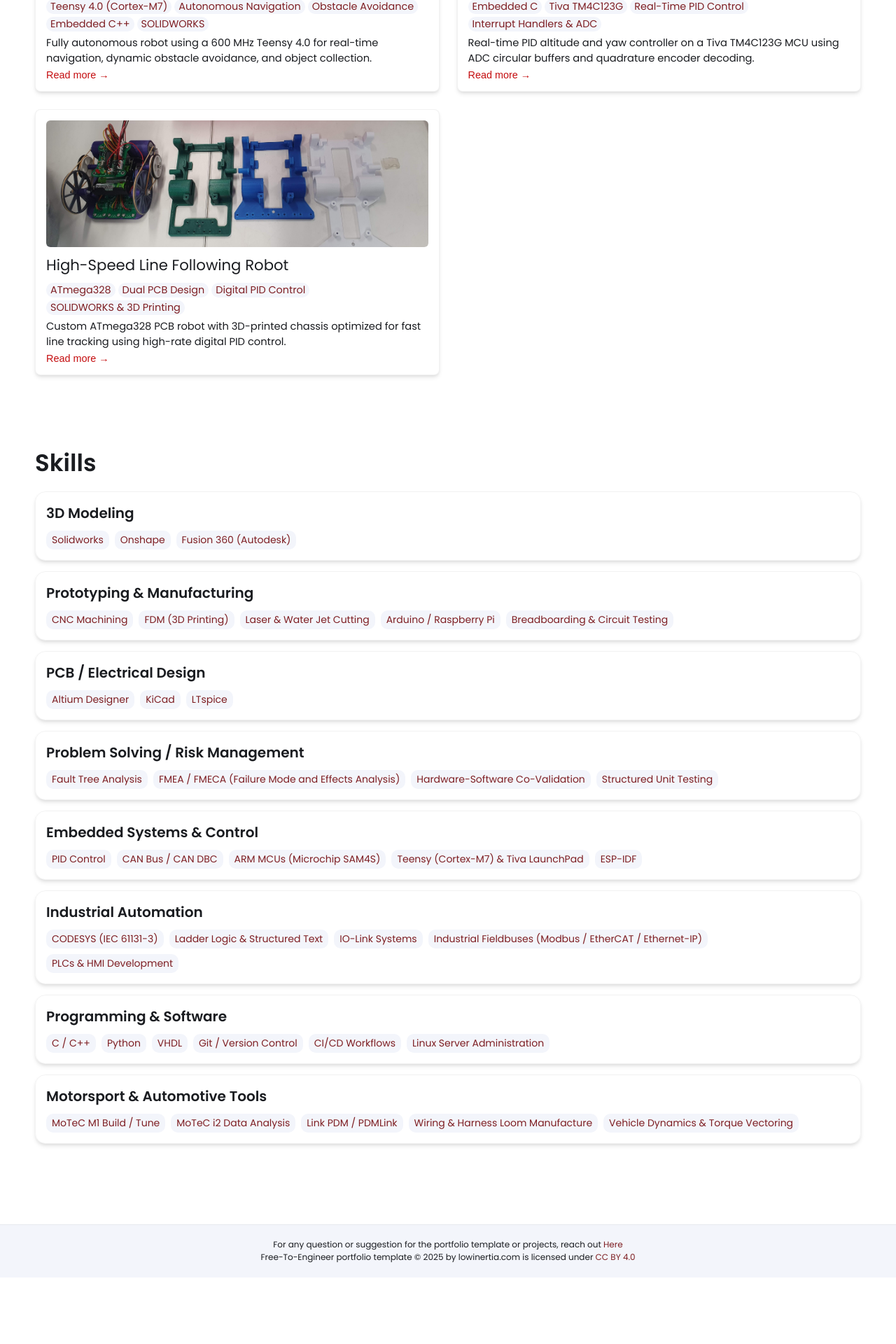
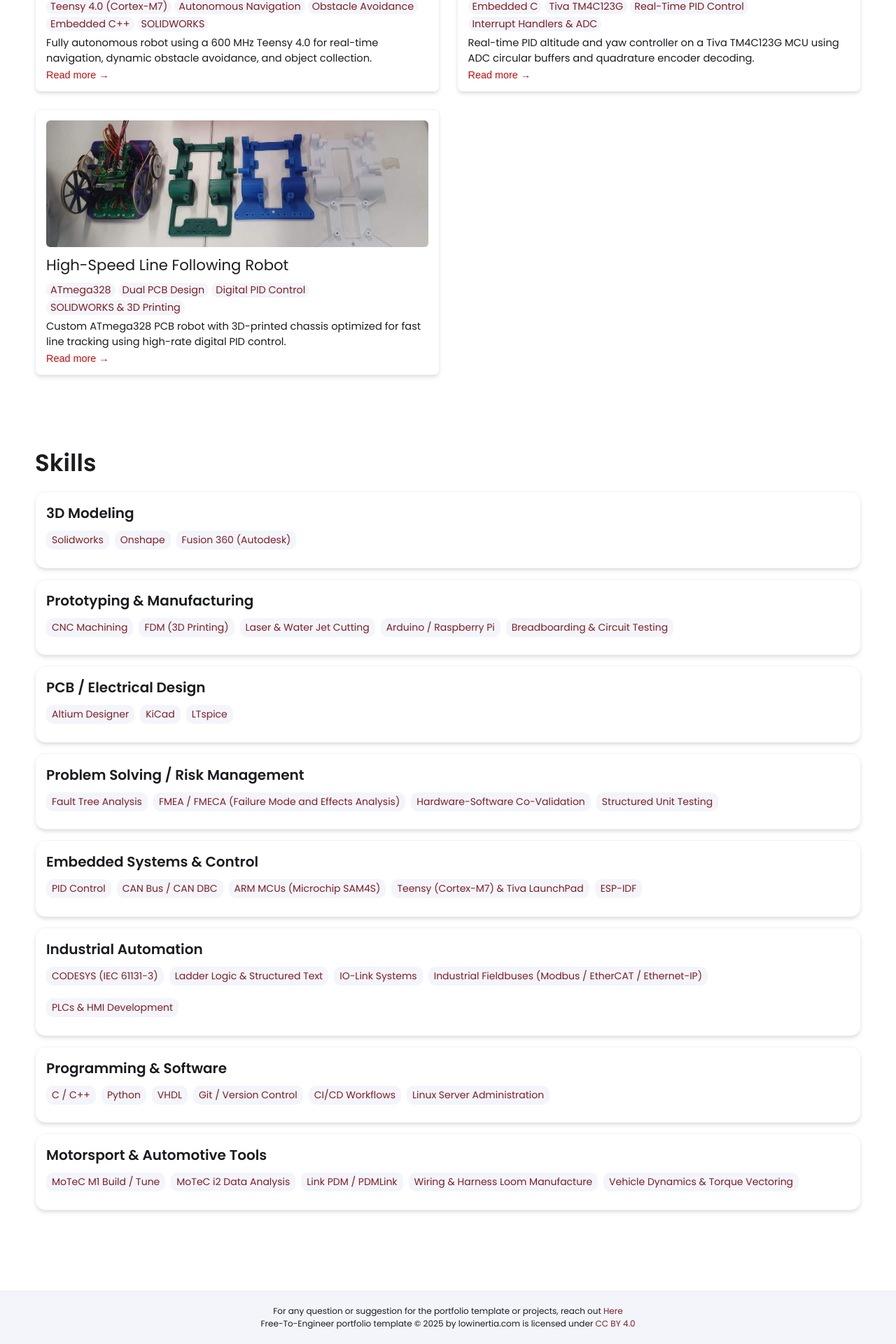
Before and after one commit to jack-wi11son/jack-wi11son.github.io, a Jekyll site: the page built from index.html, in a window 1280 px wide. Shown: the part 2191-4111 px from the top of the page at 70% size. Built offline with Jekyll 4.4.1, drawn with Linux system fonts in a browser that asks for light colours; before the commit the page ends 4016 px from its top, so only the background shows below that.

Commit message:
margin bullet point

```diff
--- a/css/styles.css
+++ b/css/styles.css
@@ -62,6 +62,7 @@ p {
 
 li { /* for the .md normal text */
     font-size: clamp(13.5px, calc(7px + 0.6vw), 15px);
+    margin-bottom: 0.75em;
   }
 
 /* NAVBAR */
```
